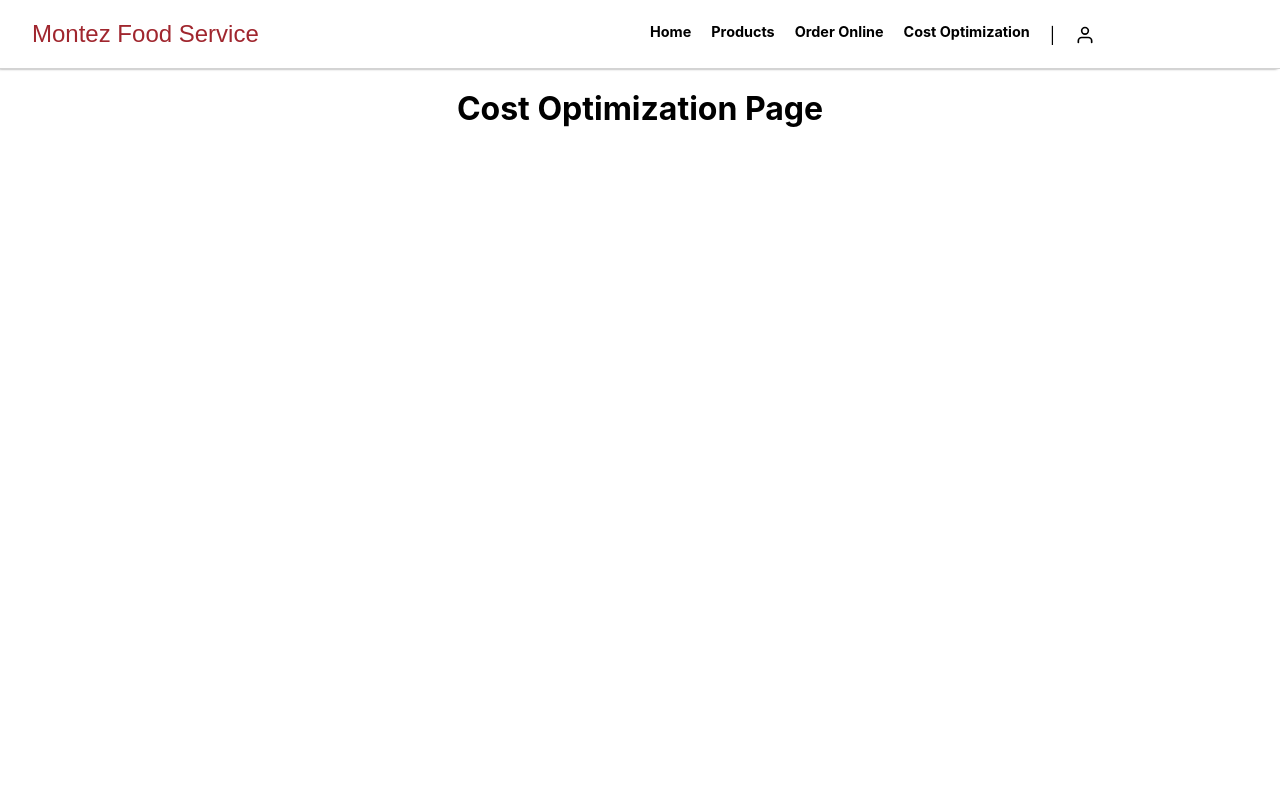
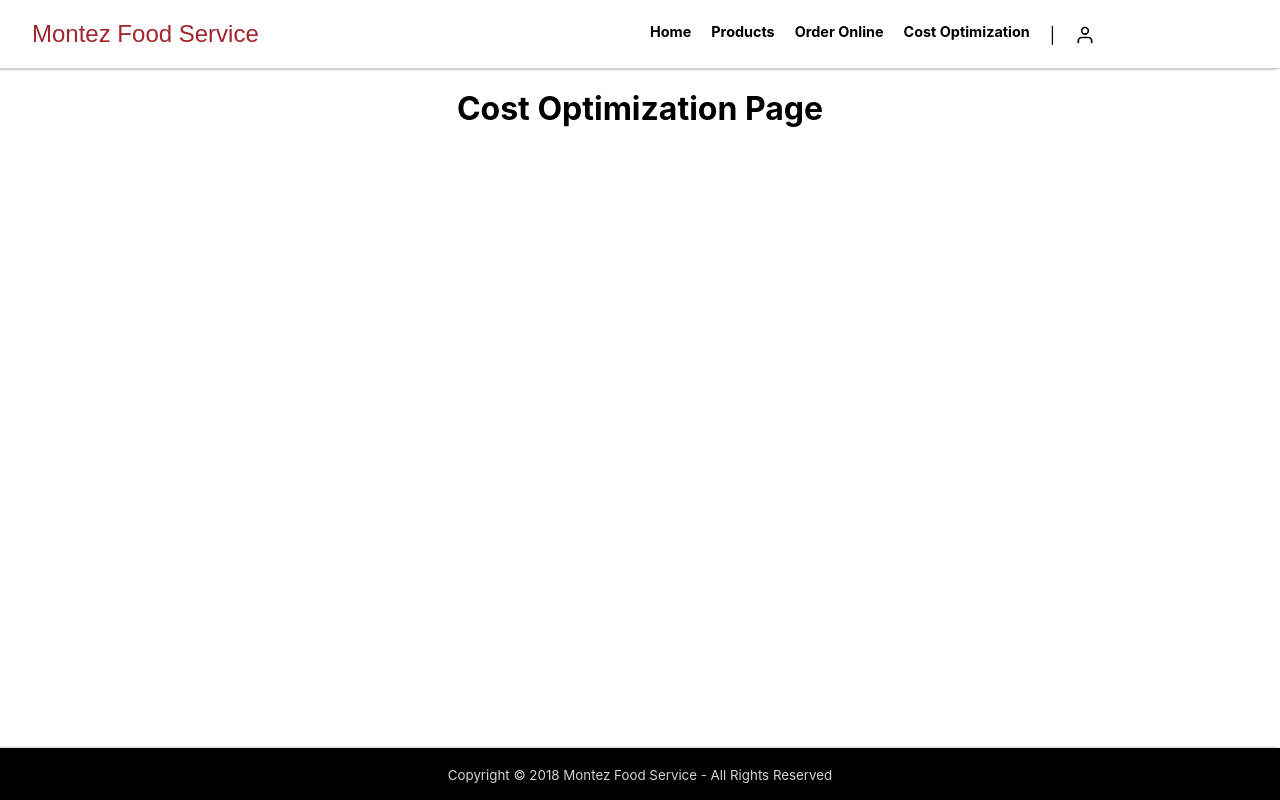
Before and after one commit to jgarcia4444/montez-food-service-web, a React (Create React App) app: page /cost-optimization in a window 1280 px wide. Built offline with nearby package versions, Linux system fonts and the light colour scheme.

Commit message:
Created a footer component and added it the bottom of the screen.

```diff
--- a/src/App.js
+++ b/src/App.js
@@ -11,6 +11,7 @@ import Home from './pages/Home';
 import Products from './pages/Products';
 import OrderOnline from './pages/OrderOnline';
 import CostOptimization from './pages/CostOptimization';
+import Footer from './components/Footer';
 
 const App = () => {
 
@@ -24,6 +25,7 @@ const App = () => {
           <Route path="/order-online" element={<OrderOnline />} />
           <Route path="/cost-optimization" element={<CostOptimization />} />
         </Routes>
+        <Footer />
       </div>
     </Router>
   );
--- /dev/null
+++ b/src/components/Footer/index.js
@@ -0,0 +1,13 @@
+import React from 'react';
+import '../../styles/footer/Footer.css';
+
+const Footer = () => {
+
+    return (
+        <div className="footer">
+            <p class="copyright-text"><small>Copyright &copy; 2018 Montez Food Service - All Rights Reserved</small></p>
+        </div>
+    )
+};
+
+export default Footer;
--- /dev/null
+++ b/src/styles/footer/Footer.css
@@ -0,0 +1,11 @@
+
+.footer {
+    position: fixed;
+    bottom: 0;
+    left: 0;
+    width: 100%;
+    background-color: black;
+    color: lightgray;
+    box-shadow: -2px 0px 2px 0 gray;
+    z-index: 10;
+}
--- a/src/styles/products/Product.css
+++ b/src/styles/products/Product.css
@@ -4,6 +4,11 @@
     margin: 3% 0;
     padding: 10px;
     border-radius: 5px;
+}
+
+.product-description {
+    text-align: left;
+    font-weight: 300;
 }
 
 .product-img {
```
